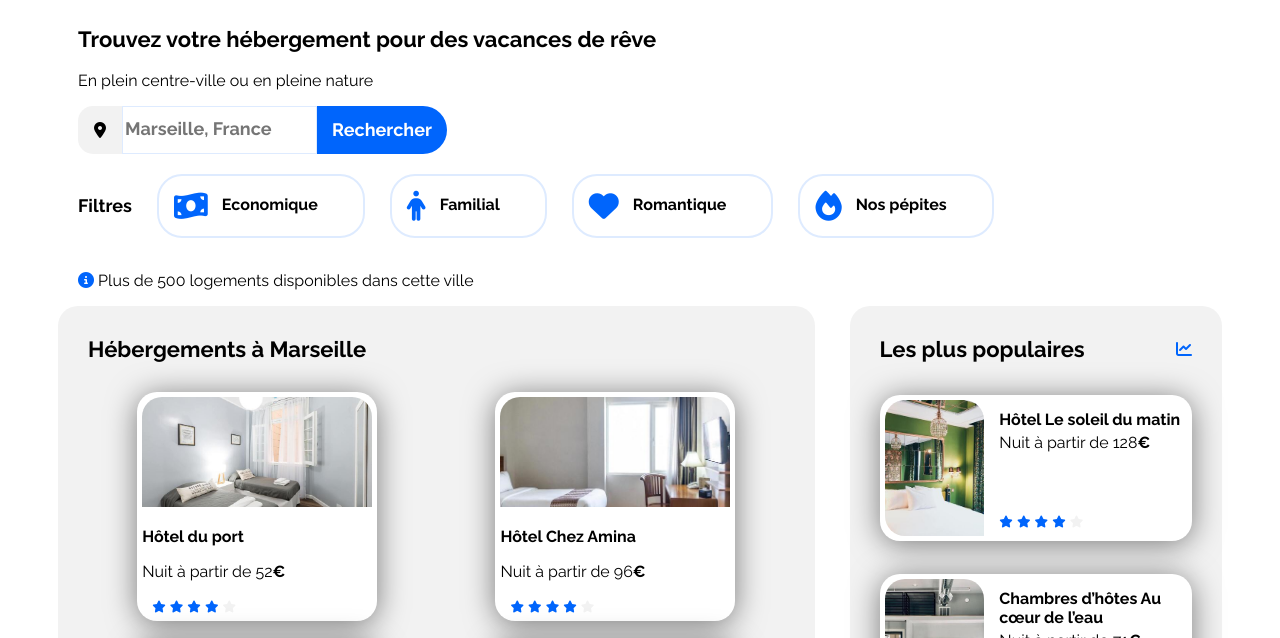
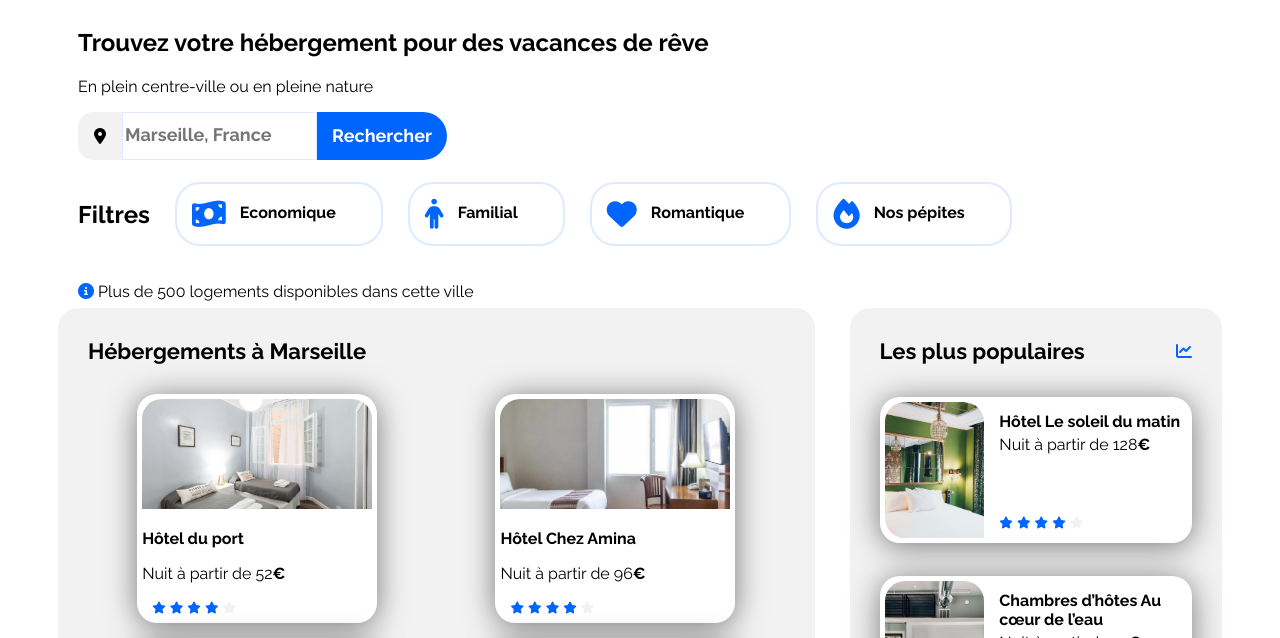
Before and after one commit to jeff397/openclassroom-projet-3, a plain HTML site: page index.html in a window 1280 px wide. Shown: the part 85-723 px from the top of the page. Drawn offline with Linux system fonts and the light colour scheme.

Commit message:
site terminé+correction

```diff
--- a/index.html
+++ b/index.html
@@ -11,7 +11,6 @@
     <link rel="stylesheet" href="https://cdnjs.cloudflare.com/ajax/libs/font-awesome/6.2.1/css/all.min.css"
         integrity="sha512-MV7K8+y+gLIBoVD59lQIYicR65iaqukzvf/nwasF0nqhPay5w/9lJmVM2hMDcnK1OnMGCdVK+iQrJ7lzPJQd1w=="
         crossorigin="anonymous" referrerpolicy="no-referrer" />
-    <script defer src="https://kit.fontawesome.com/e8a8ecff9f.js" crossorigin="anonymous"></script>
     <link rel="stylesheet" href="./css/style.css">
 </head>
 
@@ -32,7 +31,7 @@
 
         <main>
             <section class="research">
-                <h1>Trouvez votre hébergement pour des vacances de rêve</h1>
+                <h2>Trouvez votre hébergement pour des vacances de rêve</h2>
                 <p>En plein centre-ville ou en pleine nature</p>
                 <div class="searchbutton">
                     <i class="fa-solid fa-location-dot"></i>
@@ -40,7 +39,7 @@
                     <button class="bluesearch">Rechercher</button>
                 </div>
                 <div class="filter">
-                    <h1>Filtres</h1>
+                    <h2>Filtres</h2>
                     <div class="buttons">
                         <div>
                             <i class="fa-solid fa-money-bill-wave"></i>
@@ -79,7 +78,7 @@
             <div class="hebergements-and-populaires">
                 <section class="hebergements">
                     <div class="hebergements-title">
-                        <h1 class="section-title">Hébergements à Marseille</h1>
+                        <h2 class="section-title">Hébergements à Marseille</h2>
                     </div>
                     <div class="hebergements-cards">
                         <a href="#">
```
